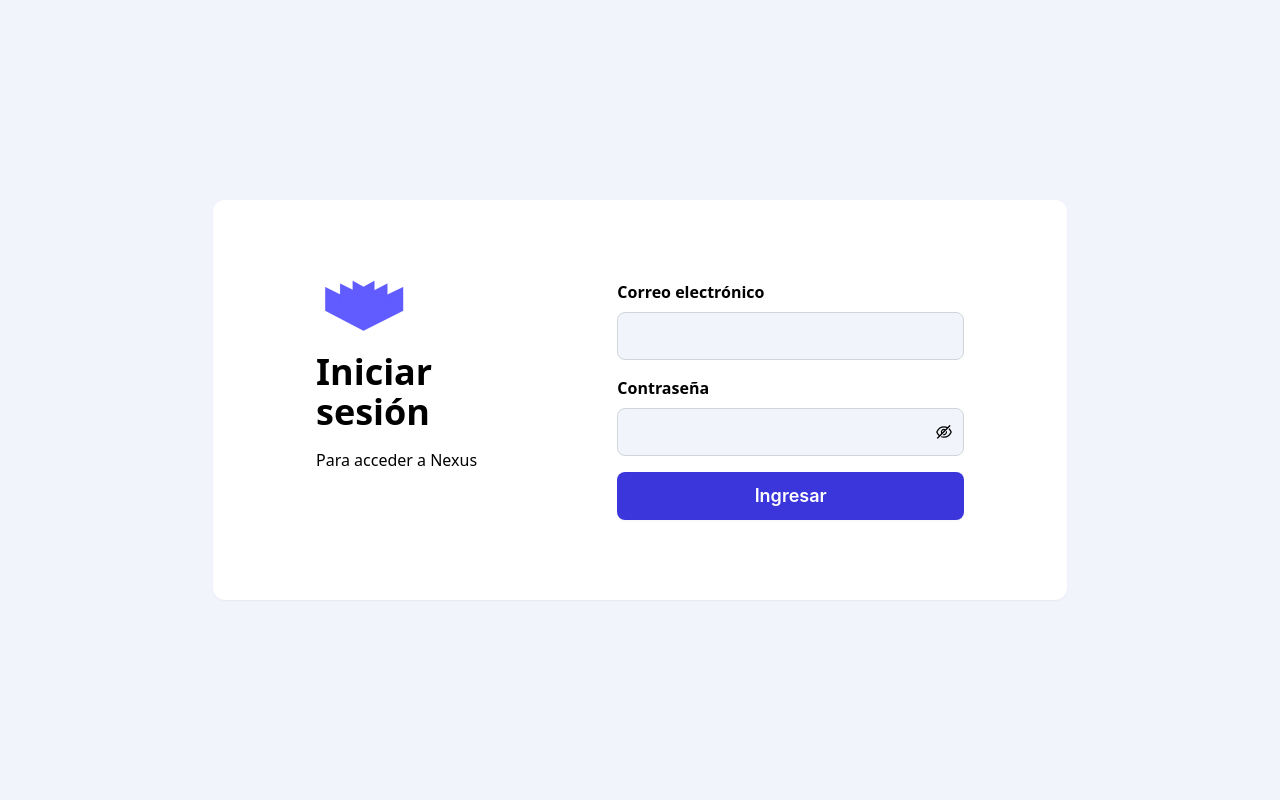
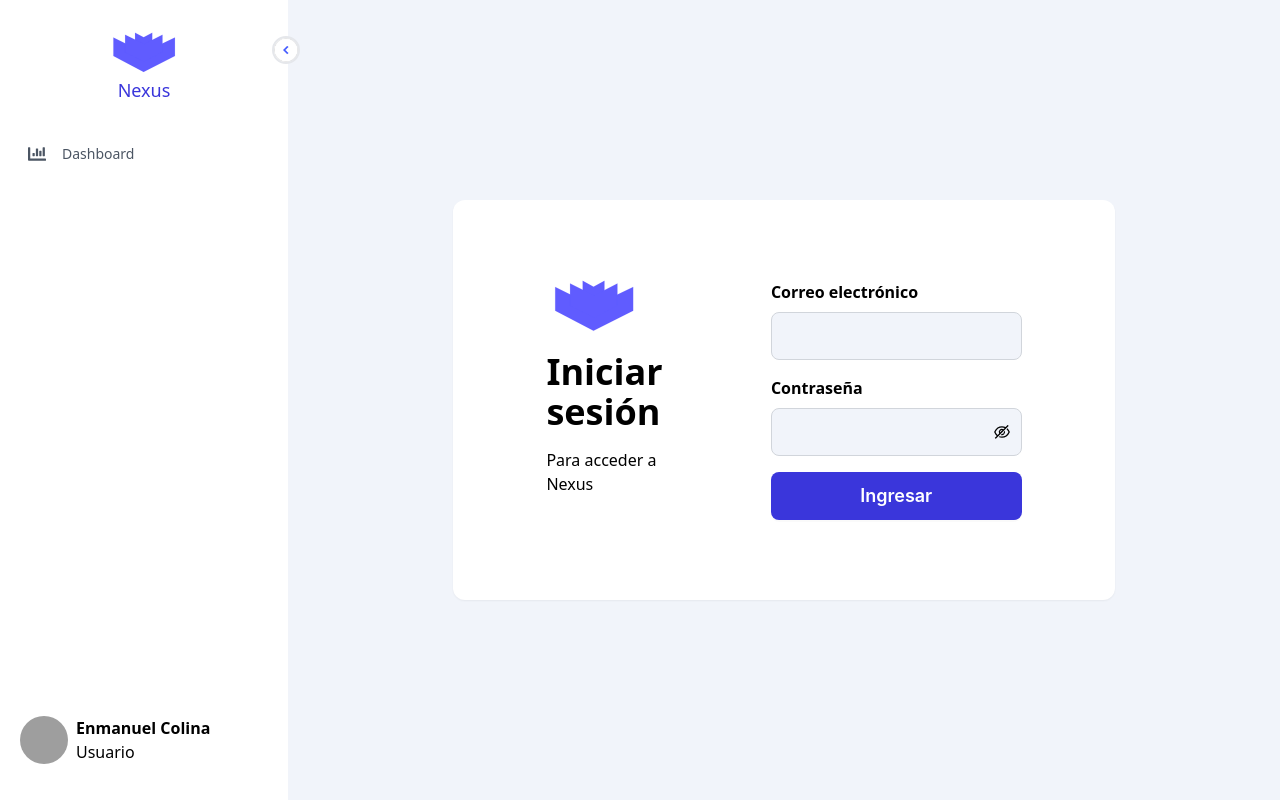
Before and after one commit to enmarcm/nexus-client, a React (Vite) app: page /login in a window 1280 px wide. Built offline with nearby package versions, Linux system fonts and the light colour scheme; grey boxes are pictures that could not be loaded.

Commit message:
refactor(Nexus): improve logic

```diff
--- a/src/App.tsx
+++ b/src/App.tsx
@@ -2,12 +2,13 @@ import { Navigate, Route, Routes, useLocation } from "react-router";
 import useSession from "./customHooks/useSession";
 import Login from "./views/Login";
 import Home from "./views/Home";
+import Sidebar from "./components/Sidebar";
+import NotFound from "./views/NotFound";
+import { menuItems, RoutesToIgnoreMenu } from "./data/constants";
 
 const App = () => {
   const sessionData = useSession();
   const location = useLocation();
-
-  console.log(sessionData)
 
   // if (!sessionData.user.name || !sessionData.user.email || !sessionData.token) {
 
@@ -17,12 +18,19 @@ const App = () => {
   // }
 
   return (
+    <div className="flex ">
+      {!RoutesToIgnoreMenu.includes(location.pathname as any) && (
+        <Sidebar menus={menuItems} />
+      )}
 
-    <Routes>
-      <Route path={"login"} element={<Login />} />
-      <Route path={"home"} element={<Home />} />
-      <Route path={"*"} element={<div>Cualquier cosa</div>} />
-    </Routes>
+      <div className="h-screen flex-1 ">
+        <Routes>
+          <Route path={"login"} element={<Login />} />
+          <Route path={"home"} element={<Home />} />
+          <Route path={"*"} element={<NotFound />} />
+        </Routes>
+      </div>
+    </div>
   );
 };
 
--- /dev/null
+++ b/src/data/constants.ts
@@ -0,0 +1,14 @@
+export enum Routes {
+  Login = "login",
+  Home = "home",
+  NotFound = "*",
+}
+
+export const RoutesToIgnoreMenu = [Routes.Login, Routes.NotFound];
+
+export const menuItems = [
+  {
+    title: "Dashboard",
+    src: Routes.Home,
+  },
+];
--- a/tailwind.config.js
+++ b/tailwind.config.js
@@ -10,7 +10,8 @@ export default {
     extend: {
       colors: {
         backgroundWhite: "#F1F4FA",
-        primaryLila: "#3A36DB"
+        primaryLila: "#3A36DB",
+        transparentLila: "#3a36db66"
 
       },
       fontFamily: {
```
Also changed, not shown: package.json (+4 -7 lines), src/views/Login.css (deleted, +0 -26 lines), src/index.css (line endings or trailing spaces), 1 other file (tests, documents, lock files or other folders).
